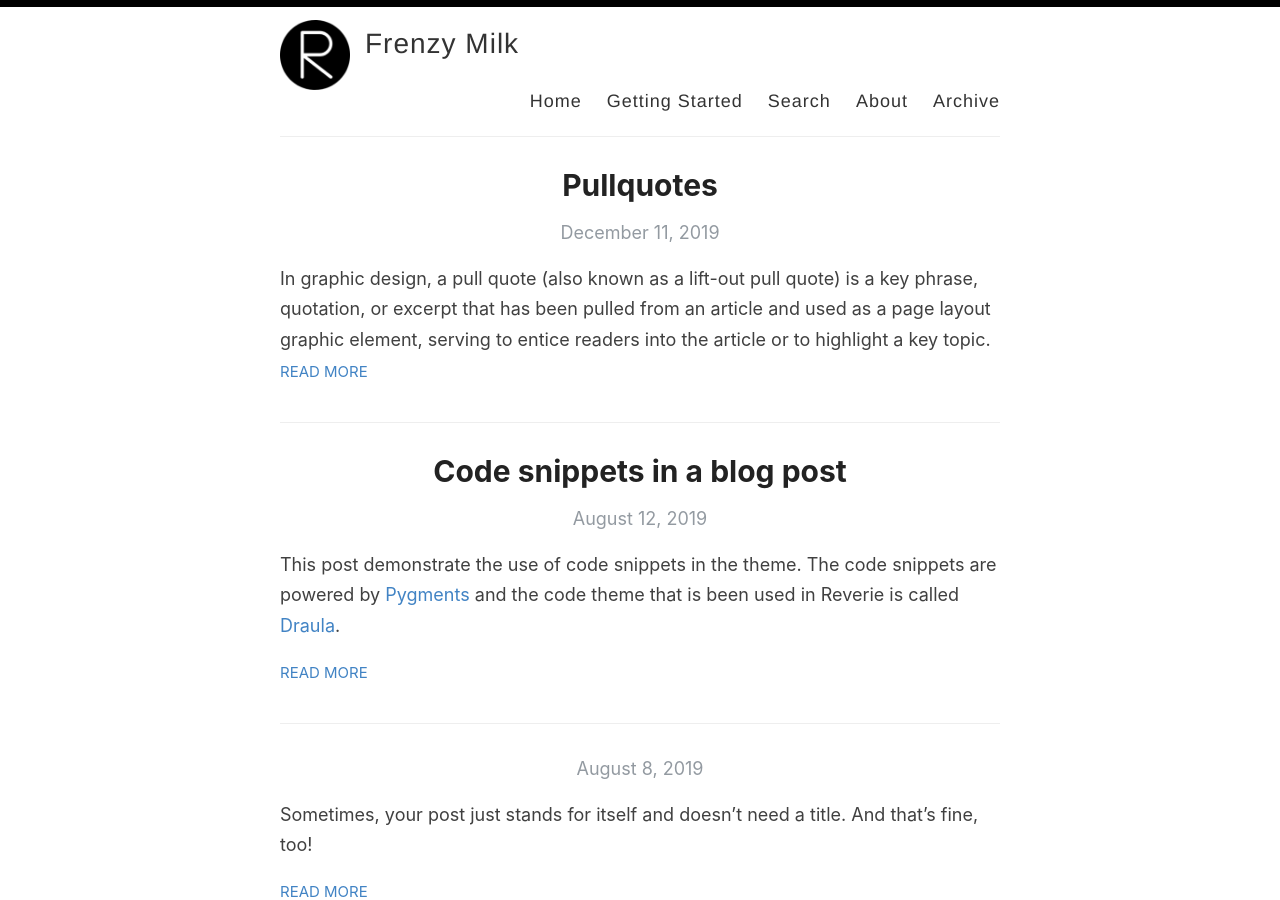
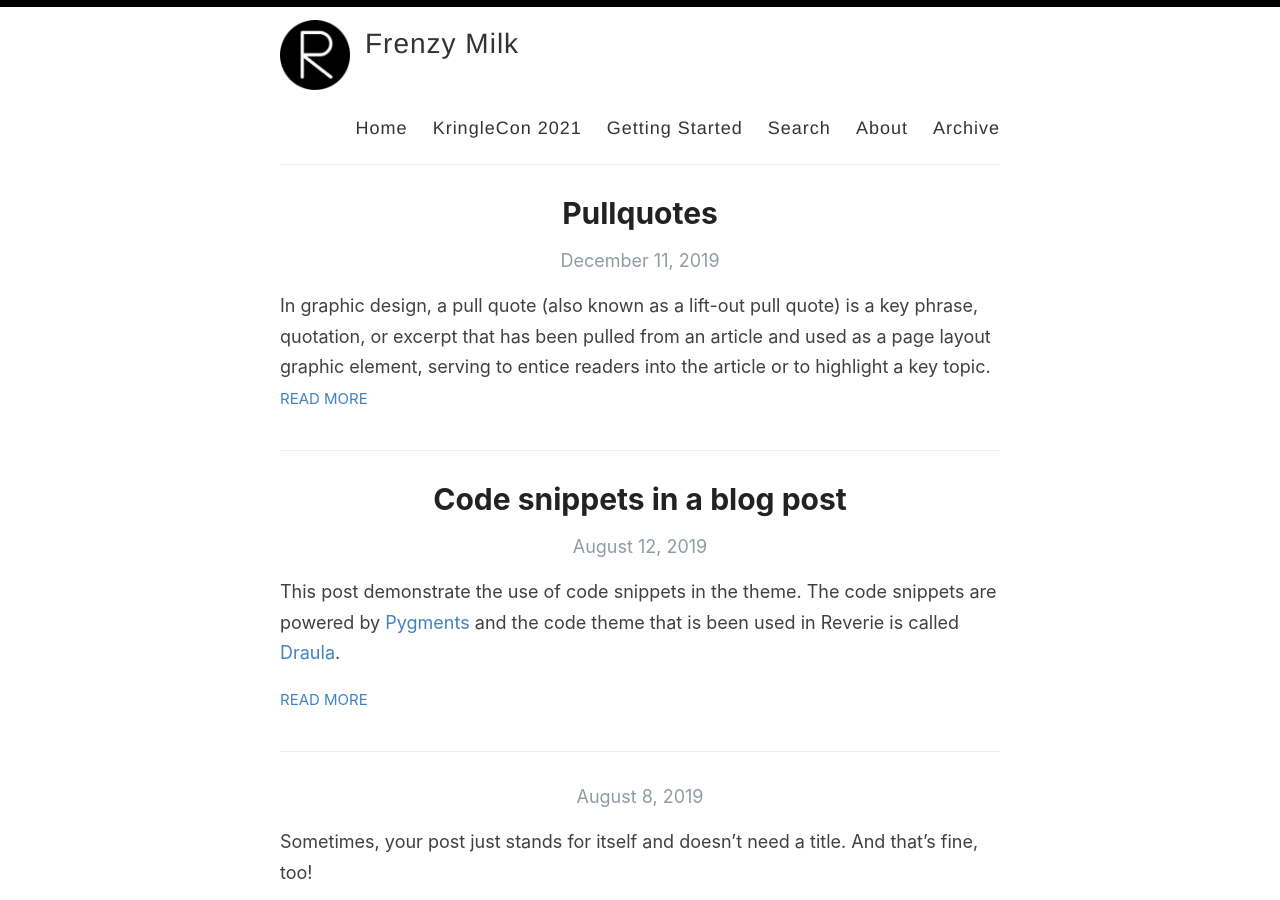
Before and after one commit to frenzymilk/frenzymilk.github.io, a Jekyll site: the page built from index.html, in a window 1280 px wide and 900 px high. Built offline with Jekyll 4.4.1, drawn with Linux system fonts in a browser that asks for light colours; the list of posts is cut into pages by our own code.

Commit message:
Adding KringleCon link

```diff
--- a/_layouts/default.html
+++ b/_layouts/default.html
@@ -29,6 +29,7 @@
 
             <nav>
               <a href="{{ site.baseurl }}/">Home</a>
+              <a href="{{ site.baseurl }}/kringlecon2021">KringleCon 2021</a>
               <a href="{{ site.baseurl }}/getting-started">Getting Started</a>
               <a href="{{ site.baseurl }}/search">Search</a>
               <a href="{{ site.baseurl }}/about">About</a>
```
